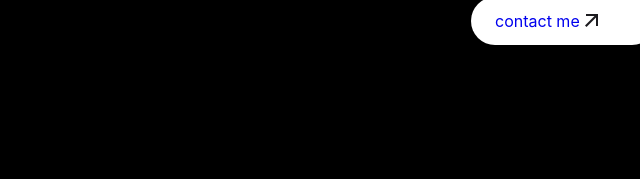
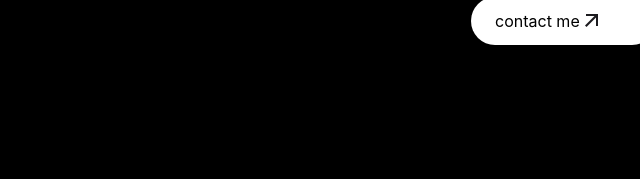
Before and after one commit to luhelen/PERSONALWEB, a plain HTML site: page index.html in a window 1280 px wide. Shown: the part 571-750 px from the top of the page, 640-1280 px from the left. Drawn offline with Linux system fonts and the light colour scheme; a web font is replaced by a local one.

Commit message:
update css

```diff
--- a/css/style.css
+++ b/css/style.css
@@ -176,11 +176,13 @@ a{
 .contact-me{
   display: flex;
   padding:12px 24px;
-  color:black;
   border-radius: 32px;
   background-color: white;
   width: 185px;
   float:right;
+}
+.contact-me a{
+  color:black;
 }
 .banner-name h2{
   font-size: 64px;
```
